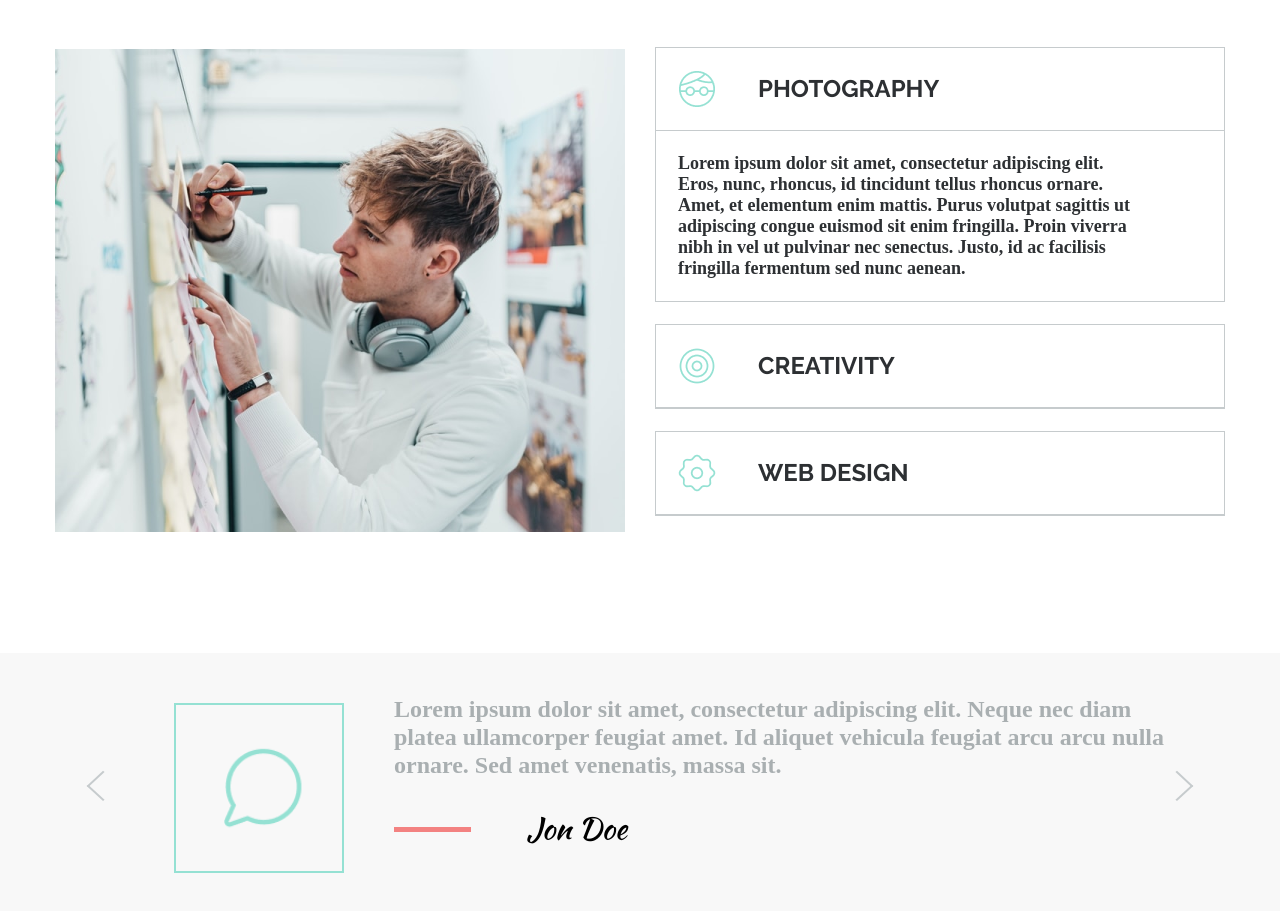
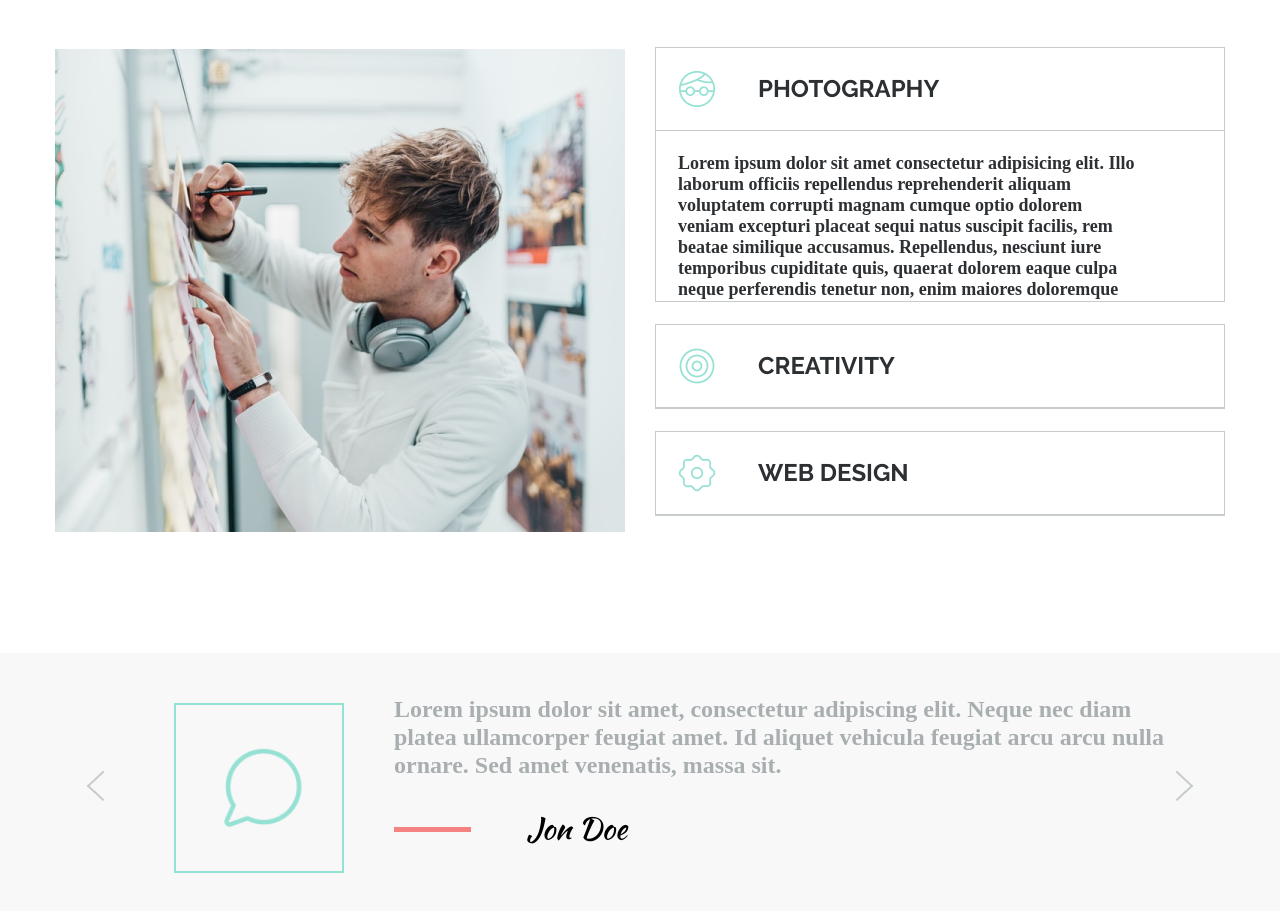
Before and after one commit to MikitaBrazgovka/FE74-Front-End-Mikita_Brazgouka, a plain HTML site: page MoGo.verion 2/index.html in a window 1280 px wide. Shown: the part 3922-4833 px from the top of the page. Drawn offline with Linux system fonts and the light colour scheme; files whose address does not match are found by name; a web font is replaced by a local one.

Commit message:
overflow

```diff
--- a/MoGo.verion 2/index.html
+++ b/MoGo.verion 2/index.html
@@ -267,7 +267,7 @@
               <p class="WWD">photography</p>
             </div>
             <div class="text">
-              Lorem ipsum dolor sit amet, consectetur adipiscing elit. Eros, nunc, rhoncus, id tincidunt tellus rhoncus ornare. Amet, et elementum enim mattis. Purus volutpat sagittis ut adipiscing congue euismod sit enim fringilla. Proin viverra nibh in vel ut pulvinar nec senectus. Justo, id ac facilisis fringilla fermentum sed nunc aenean.
+              Lorem ipsum dolor sit amet consectetur adipisicing elit. Illo laborum officiis repellendus reprehenderit aliquam voluptatem corrupti magnam cumque optio dolorem veniam excepturi placeat sequi natus suscipit facilis, rem beatae similique accusamus. Repellendus, nesciunt iure temporibus cupiditate quis, quaerat dolorem eaque culpa neque perferendis tenetur non, enim maiores doloremque accusantium maxime.
             </div>
             </div>
             <div>
--- a/MoGo.verion 2/styles.css
+++ b/MoGo.verion 2/styles.css
@@ -689,7 +689,7 @@ A {
   line-height: 21px;
   color: #2d3033;
   padding: 22px 85px 22px 22px;
-  overflow: scroll;
+  overflow: auto;
 }
 .service__main-content_list > div > .main-content_title > img {
   width: 42px;
```
